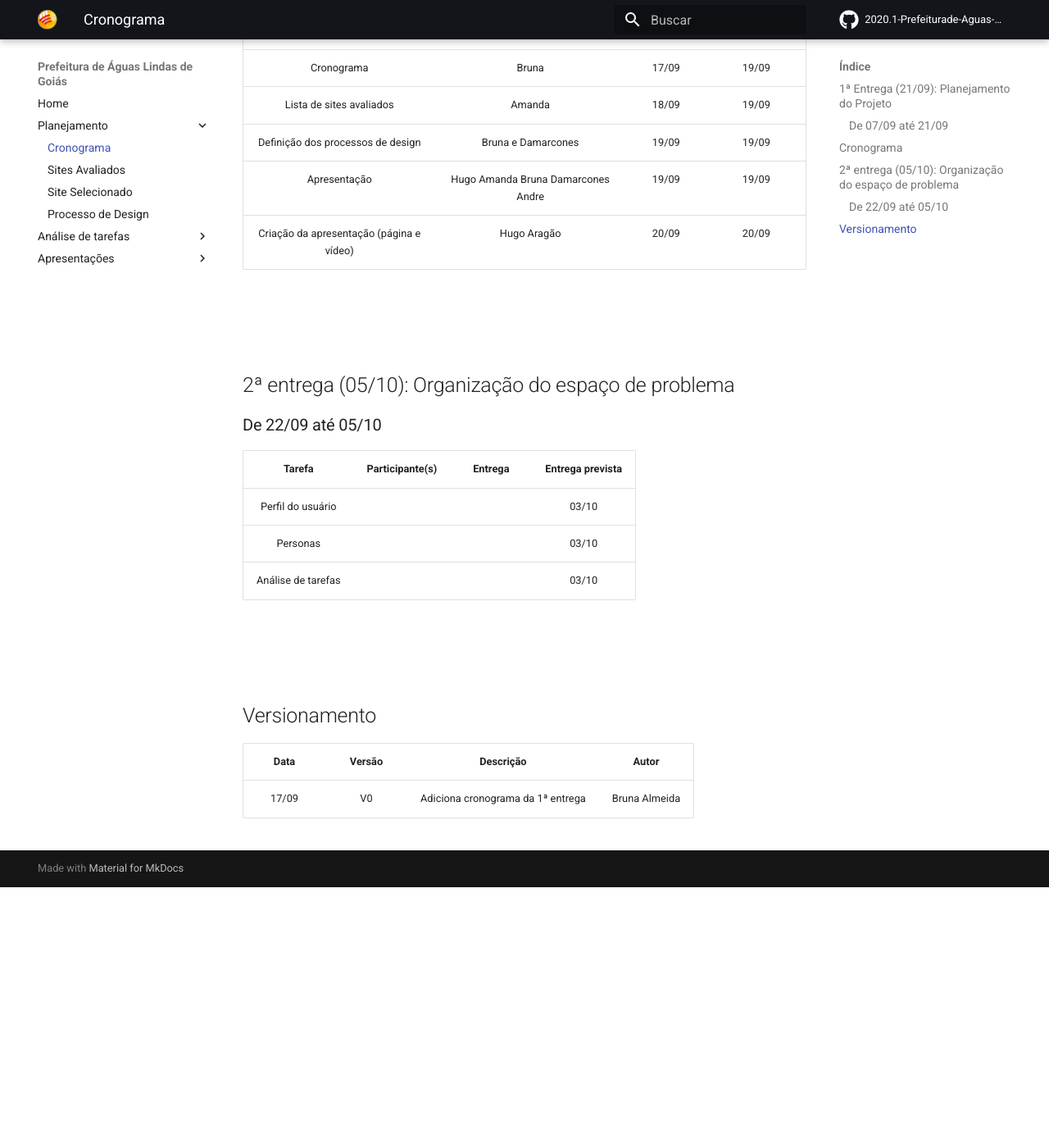
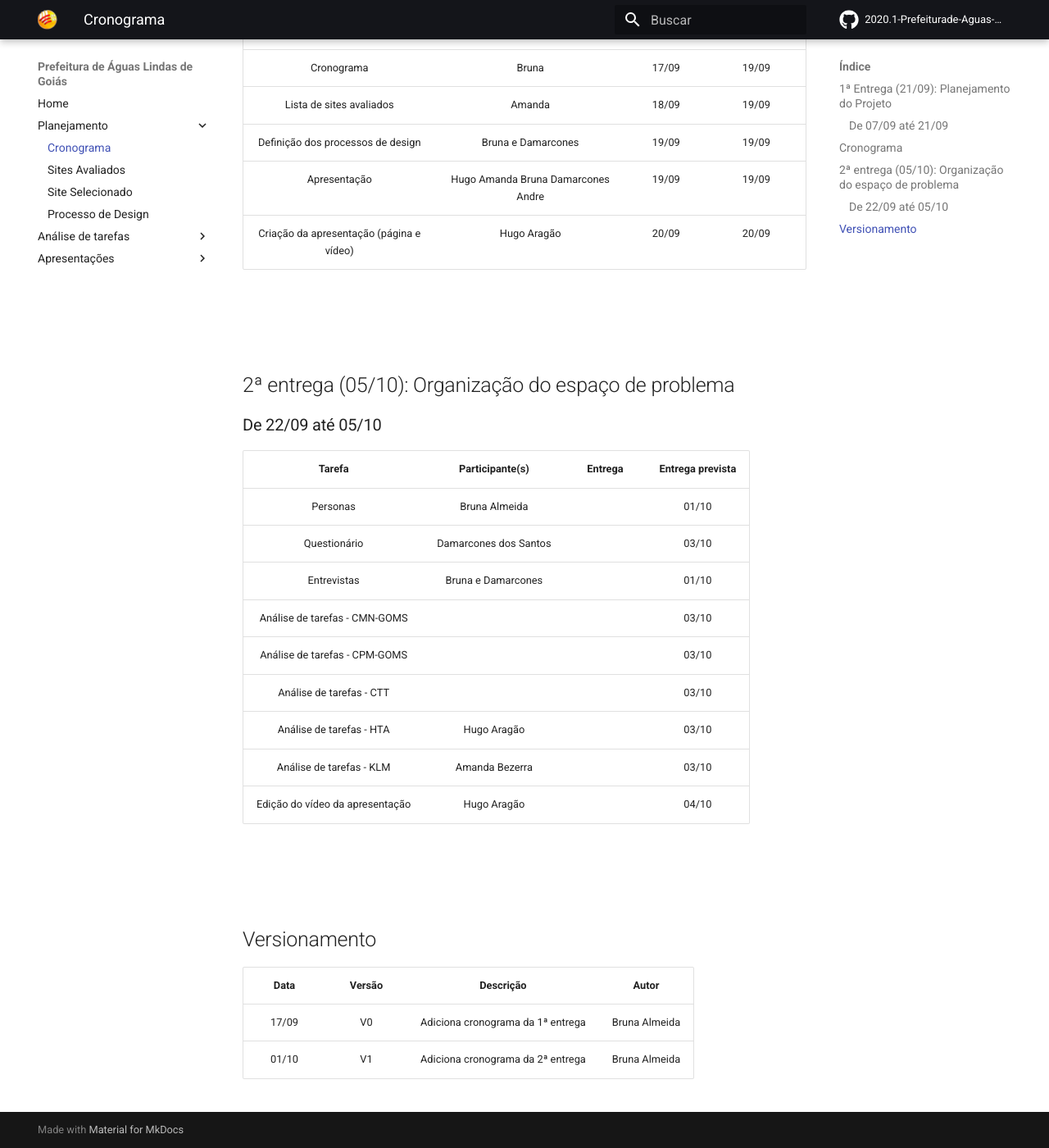
Before and after one commit to Interacao-Humano-Computador/2020.1-Prefeiturade-Aguas-Lindas-de-Goias, an MkDocs documentation site: the page built from docs/planejamento/cronograma.md, in a window 1280 px wide and 1400 px high, scrolled down 403 px. Shown: the whole window at 82% size. Built offline with MkDocs 1.6.1 and Material for MkDocs 9.7.7, drawn with Linux system fonts in a browser that asks for light colours; comment, search, counter and statistics services are not loaded; before the commit the page ends 1485 px from its top, so only the background shows below that.

Commit message:
Adiciona tabelas de versionamento e cronograma

```diff
--- a/docs/planejamento/cronograma.md
+++ b/docs/planejamento/cronograma.md
@@ -17,11 +17,17 @@
 
 ## 2ª entrega (05/10): Organização do espaço de problema
 ### De 22/09 até 05/10
-|Tarefa|Participante(s)|Entrega|Entrega prevista|
-|:----:|:-------------:|:-----:|:--------------:|
-|Perfil do usuário|||03/10|
-|Personas|||03/10|
-|Análise de tarefas|||03/10|
+|             Tarefa            |Participante(s)       |Entrega|Entrega prevista|
+|:-----------------------------:|:--------------------:|:-----:|:--------------:|
+|Personas                       |Bruna Almeida         |       |01/10           |
+|Questionário                   |Damarcones dos Santos |       |03/10           |
+|Entrevistas                    |Bruna e Damarcones    |       |01/10           |
+|Análise de tarefas - CMN-GOMS  |                      |       |03/10           |
+|Análise de tarefas - CPM-GOMS  |                      |       |03/10           |
+|Análise de tarefas - CTT       |                      |       |03/10           |
+|Análise de tarefas - HTA       |Hugo Aragão           |       |03/10           |
+|Análise de tarefas - KLM       |Amanda Bezerra        |       |03/10           |
+|Edição do vídeo da apresentação|Hugo Aragão           |       |04/10           |
 
 <br> </br>
 
@@ -30,3 +36,4 @@
 | Data | Versão |           Descrição             |    Autor    |
 |:----:|:------:|:-------------------------------:|:-----------:|
 |17/09 |V0      |Adiciona cronograma da 1ª entrega|Bruna Almeida|
+|01/10 |V1      |Adiciona cronograma da 2ª entrega|Bruna Almeida|
```
Also changed, not shown: docs/analise_tarefas/CMN_GOMS.md (+11 -0 lines), docs/analise_tarefas/CPM_GOMS.md (+11 -0 lines), docs/analise_tarefas/CTT.md (+11 -0 lines), docs/analise_tarefas/HTA.md (+11 -0 lines), docs/analise_tarefas/KLM.md (+11 -0 lines), docs/analise_tarefas/entrevista.md (+13 -0 lines), docs/analise_tarefas/perfil_personas.md (+12 -0 lines), docs/analise_tarefas/questionario.md (+12 -0 lines).
